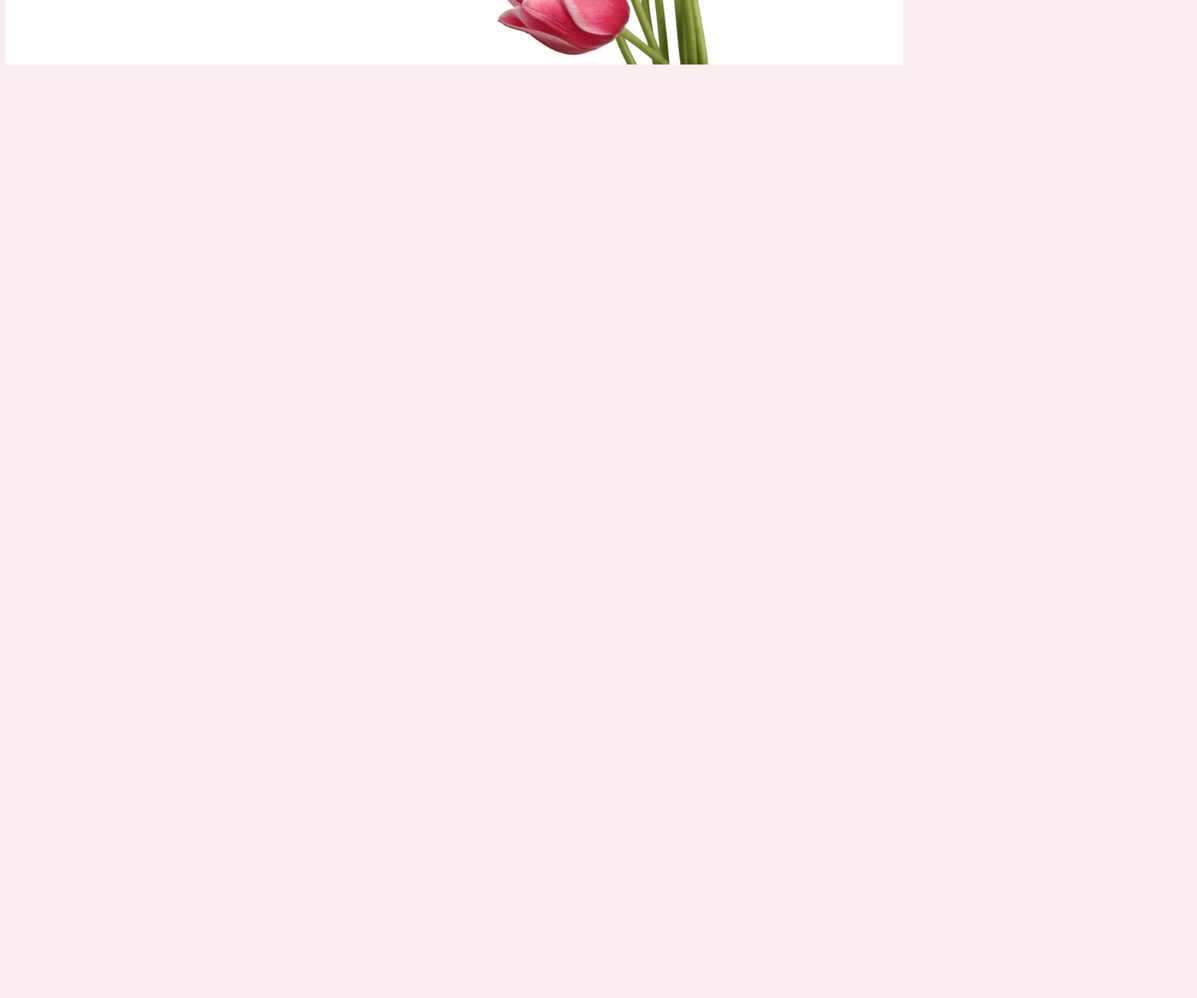
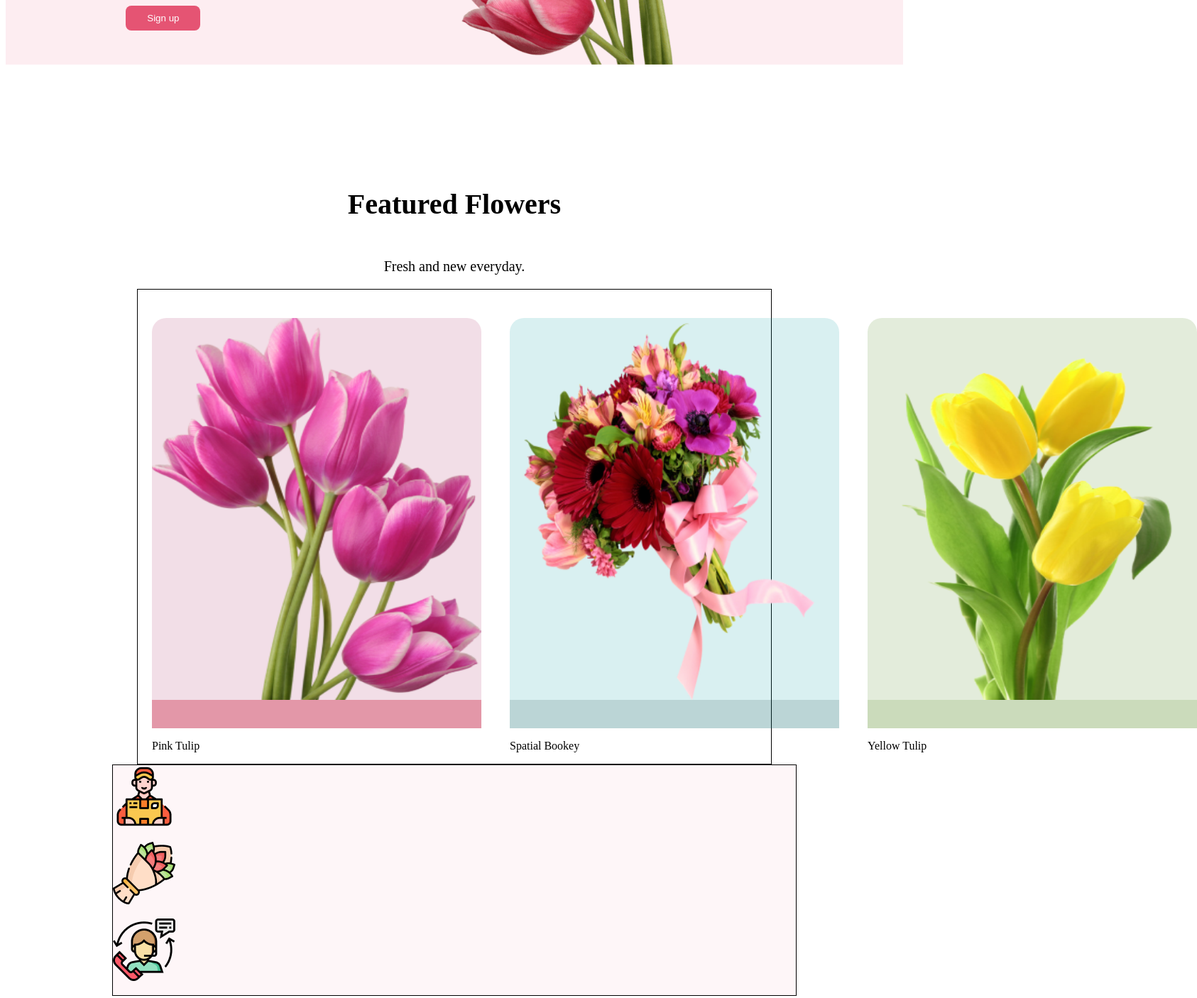
Before and after one commit to jabirstain3/ph_Assignment1, a plain HTML site: page index.html in a window 1280 px wide. Shown: the part 617-2023 px from the top of the page at 71% size, 1686 px wide, since content can reach past the window. Before the commit the page ends 800 px from the top, so only its background shows below. Drawn offline with Linux system fonts and the light colour scheme.

Commit message:
new attempted

```diff
--- a/index.html
+++ b/index.html
@@ -14,13 +14,57 @@
                 <h2 class="name">Vintage Vines</h2>
                 <h3 class="banner-headding">Make life grow with the beauty of flowers</h3>
                 <p class="content">It true that flower attrects people.along with people flower brings peace and love. It is a long established fact that a reader will be distracted by the readable content of a page when looking at its layout. The point of using Lorem Ipsum is that it has a more-or-less normal distribution of letters.</p>
-                <button class="bprimary">Sign up</button>
+                <button class="primaryB">Sign up</button>
             </div>
             <img class="head-pic" src="Flower Asset/pngwing 10.png" alt="">
         </div>
     </header>
     <main>
+        <section class="off">
+            <h4 class="hadding">Featured Flowers</h4>
+            <p class="content">Fresh and new everyday.</p>
+        </section>
+        <section class="fo">
+            <div >
+                <img id="one" src="Flower Asset/pngwing 6.png" alt="">
+                <p>Pink Tulip</p>
+            </div>
+            <div >
+                <img id="two" src="Flower Asset/pngwing 5.png" alt="">
+                <p>Spatial Bookey</p>
+            </div>
+            <div >
+                <img id="three" src="Flower Asset/pngwing 7.png" alt="">
+                <p>Yellow Tulip</p>
+            </div>
+        </section>
+        <section class="offer">
+            <div>
+                <img src="Flower Asset/Group 57.png" alt="">
+                <p></p>
+            </div>
+            <div>
+                <img src="Flower Asset/Group 58.png" alt="">
+                <p></p>
+            </div>
+            <div>
+                <img src="Flower Asset/Group 59.png" alt="">
+                <p></p>
+            </div>
 
+        </section>
+        <section class="featurs">
+
+        </section>
+        <section class="offers">
+
+        </section>
+        <section class="media">
+
+        </section>
+        <section class="subs">
+
+        </section>
     </main>
     <footer>
 
--- a/style/mains.css
+++ b/style/mains.css
@@ -1,8 +1,10 @@
 html{
-    background-color: rgba(229, 84, 115, 0.10); ;
+    background-color: white;
 }
+/*header sectio*/
 header{
-    background-color: white;
+
+    background: rgba(229, 84, 115, 0.10);
     color: black;
 }
 .name{
@@ -20,12 +22,13 @@ header{
 .content{
     font-weight: 400;
     font-size: 20px;
+    padding-top: 8x ;
 }
 
 .banner{
     display: flex;
     justify-content: space-between;
-    padding: 70px 100px  0px 100px;
+    padding: 70px 150px  0px 150px;
     align-items: center;
 }
 
@@ -39,3 +42,96 @@ header{
     padding: 2%;
     max-width: 800px;
 }
+
+.primaryB{
+    border:0px none;
+    border-radius: 8px;
+    padding: 10px 30px;
+    background-color: #E55473;
+    color:white;
+}
+
+ /*main section
+ main{
+    max-width: 1140px;
+    margin: 50px 180px 0 180px ;
+    text-align: center;
+
+}
+section{
+    background-color: aqua;
+}
+.hadding{
+    font-size:40px ;
+    font-weight: 700;
+
+}
+.off{
+    padding-top: 130px;
+
+}
+
+
+.fo{
+    display: flex;
+    align-items:center;
+    margin: 50px 20px;
+}
+.fo > div{
+    margin: 20px;
+
+}*/
+main{
+    margin: 0px 150px 10px;
+}
+.off{
+    text-align: center;
+    padding-top: 120px;
+}
+.hadding{
+    font-size:40px ;
+    font-weight: 700;
+
+}
+.fo{
+    border: 1px solid black;
+    display: flex;
+    align-items:center;
+    margin: 0px 35px;
+}
+.fo > div{
+    display:grid;
+    margin: 40px 20px 0px;
+}
+.of > div > p{
+    text-align: center;
+    text-decoration: underline;
+    font-size: 18px;
+}
+#one{
+    background-color:  rgba(167, 33, 98, 0.15);
+    border-radius: 20px 20px 0px 0px;
+    border-bottom:40px solid #e397a8;
+    width: 464px;
+    height: 538px;
+}
+
+#two{
+    background-color: rgba(5, 151, 160, 0.15);
+    border-radius: 20px 20px 0px 0px;
+    border-bottom:40px solid rgba(14, 59, 61, 0.15);
+    width: 464px;
+    height: 538px;
+}
+
+#three{
+    background-color:rgba(71, 125, 17, 0.15);
+    border-radius: 20px 20px 0px 0px;
+    border-bottom:40px solid rgba(62, 119, 5, 0.15);
+    width: 464px;
+    height: 538px;
+}
+.offer{
+    border: 1px solid black;
+    background-color: rgba(229, 84, 115, 0.05);
+}
```
Also changed, not shown: tempCodeRunnerFile.html (deleted, +0 -1 lines).
